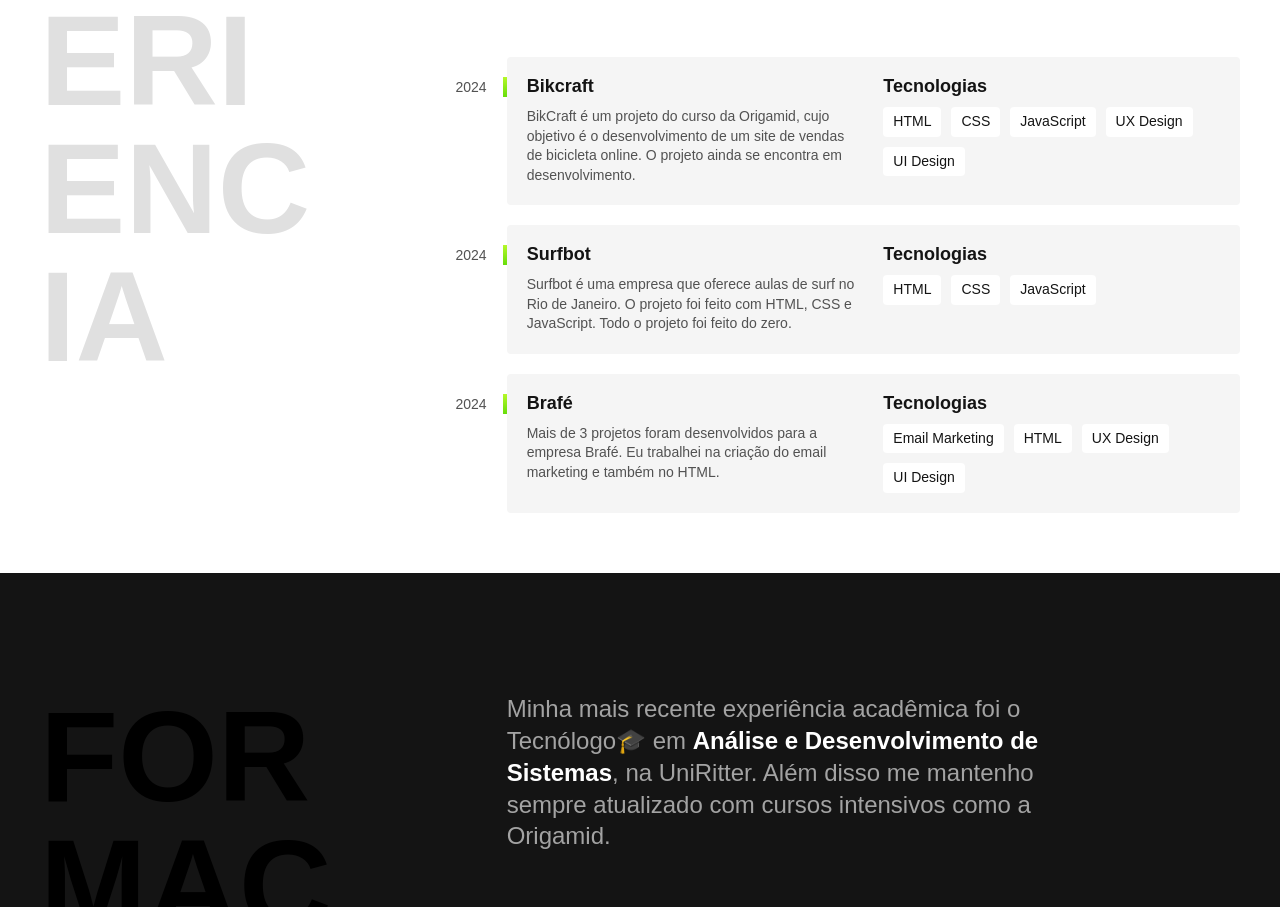
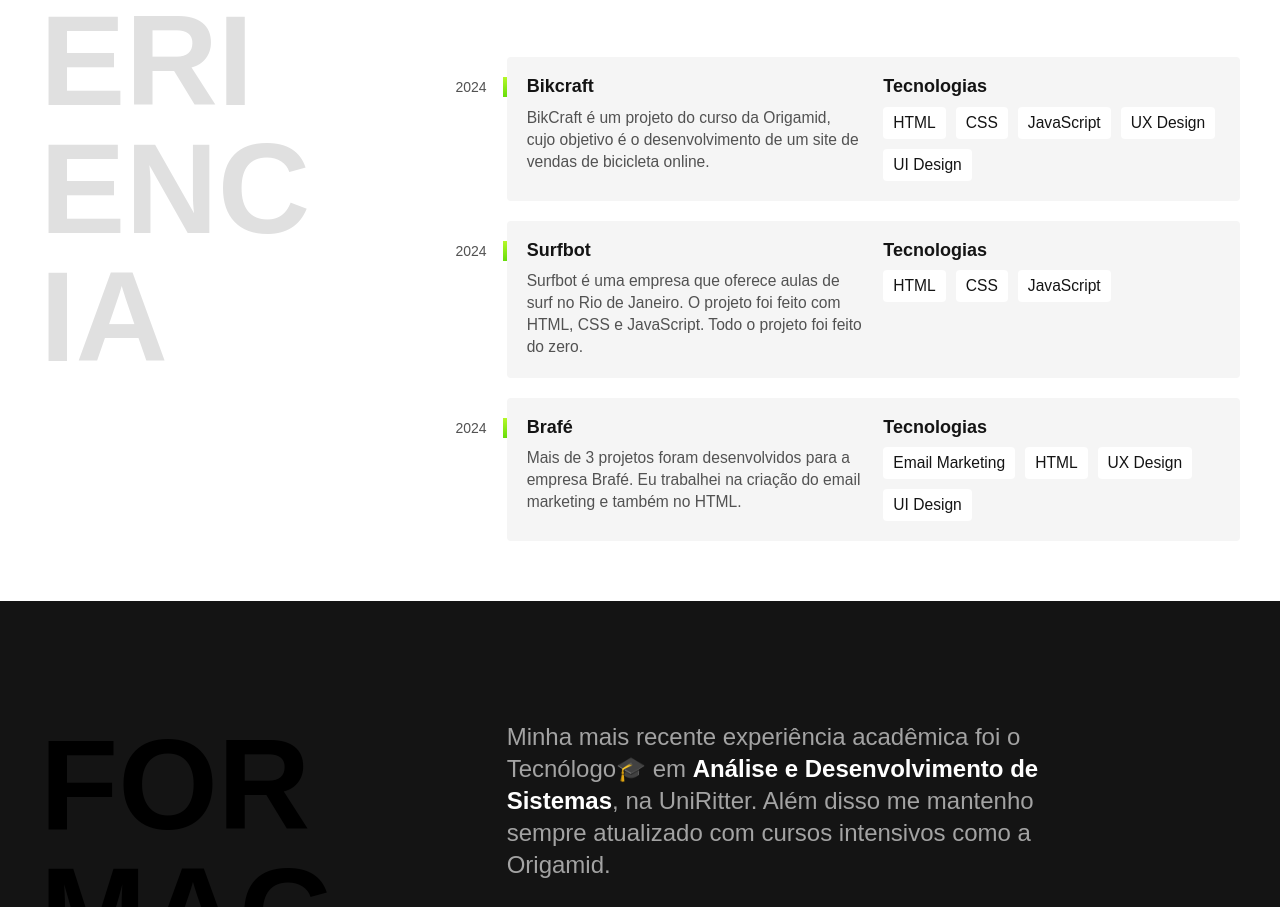
Before and after one commit to evertonsantoos/portfolio, a plain HTML site: page index.html in a window 1280 px wide. Shown: the part 913-1820 px from the top of the page. Drawn offline with Linux system fonts and the light colour scheme.

Commit message:
update-experiencia

```diff
--- a/css/experiencia.css
+++ b/css/experiencia.css
@@ -82,7 +82,7 @@
 }
 
 .empresa-texto {
-  font-size: 0.875rem;
+  font-size: 0.975rem;
   line-height: 1.4;
   color: #525252;
 }
@@ -95,7 +95,7 @@
 }
 
 .empresa-habilidades li {
-  font-size: 0.875rem;
+  font-size: 0.975rem;
   line-height: 1.4;
   border-radius: 4px;
   background: #ffffff;
--- a/index.html
+++ b/index.html
@@ -59,12 +59,11 @@
 
         <div class="empresa">
           <span class="empresa-ano">2024</span>
-          <a class="nome-projeto" href="#">Bikcraft</a>
+          <a class="nome-projeto" href="https://bikcraft-eight-inky.vercel.app" target="_blank">Bikcraft</a>
           <span class="empresa-tecnologia">Tecnologias</span>
           <p class="empresa-texto">
             BikCraft é um projeto do curso da Origamid, cujo objetivo é o
-            desenvolvimento de um site de vendas de bicicleta online. O projeto
-            ainda se encontra em desenvolvimento.
+            desenvolvimento de um site de vendas de bicicleta online.
           </p>
           <ul class="empresa-habilidades">
             <li>HTML</li>
```
